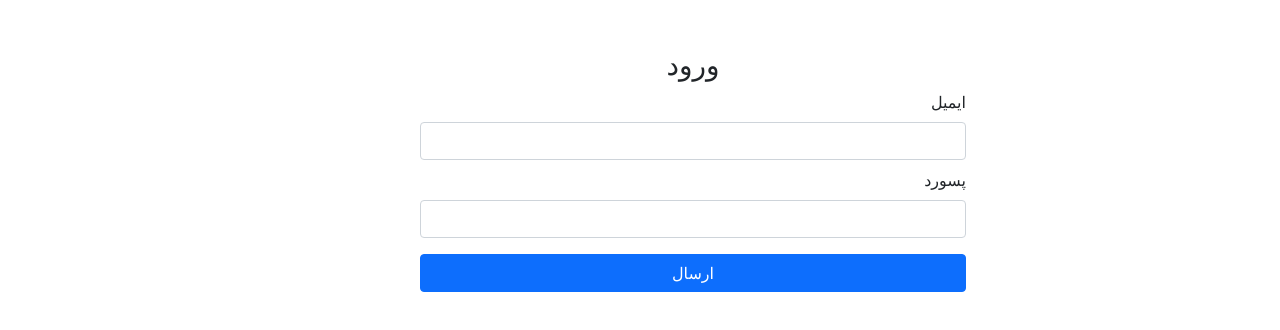
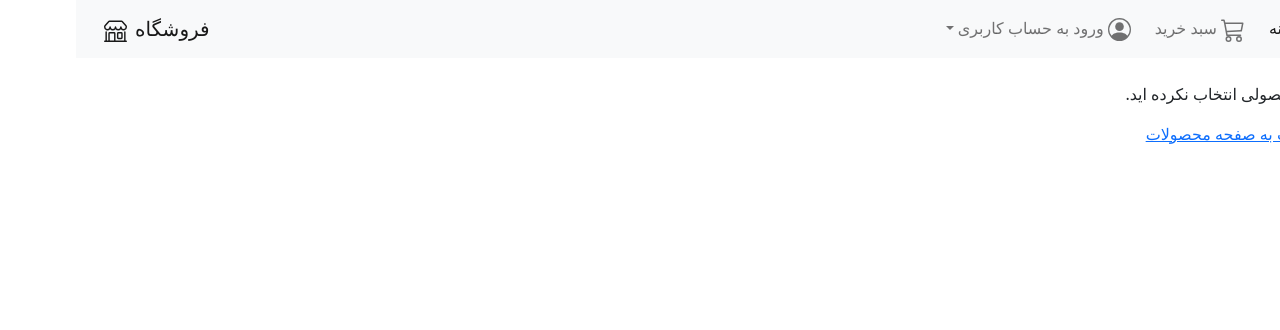
Before and after one commit to adibsadeghi1993/redux-toolkit-bootstrap, a React (Create React App) app: page /cartItems in a window 1280 px wide. Shown: the top 330 px of the page. Built offline with nearby package versions, Linux system fonts and the light colour scheme.

Commit message:
total price was calculated

```diff
--- a/db.json
+++ b/db.json
@@ -5,8 +5,8 @@
             "title":"ساعت",
             "description":"ساعت مچی مردانه",
             "discount":"50%",
-            "mainPrice":"180",
-            "dPrice":"120",
+            "mainPrice":180,
+            "dPrice":120,
             "src":"imageone",
             "category":"electonic"
 
@@ -16,8 +16,8 @@
             "title":"ساعت",
             "description":"ساعت مچی مردانه",
             "discount":"35%",
-            "mainPrice":"65",
-            "dPrice":"36",
+            "mainPrice":65,
+            "dPrice":36,
             "src":"imagetow",
             "category":"electonic"
 
@@ -27,8 +27,8 @@
             "title":"ساعت",
             "description":"ساعت مچی مردانه",
             "discount":"12%",
-            "mainPrice":"49",
-            "dPrice":"23",
+            "mainPrice":49,
+            "dPrice":23,
             "src":"imagethree",
             "category":"electonic"
 
@@ -38,8 +38,8 @@
             "title":"کفش",
             "description":"کفش اسپرت پیاده روی",
             "discount":"60%",
-            "mainPrice":"85",
-            "dPrice":"73",
+            "mainPrice":85,
+            "dPrice":73,
             "src":"imagefour",
             "category":"electonic"
 
@@ -49,8 +49,8 @@
             "title":"کفش",
             "description":"کفش اسپرت پیاده روی",
             "discount":"50%",
-            "mainPrice":"25",
-            "dPrice":"15",
+            "mainPrice":25,
+            "dPrice":15,
             "src":"imagefive",
             "category":"sport"
 
@@ -60,8 +60,8 @@
             "title":"کفش",
             "description":"کفش اسپرت پیاده روی",
             "discount":"50%",
-            "mainPrice":"95",
-            "dPrice":"43",
+            "mainPrice":95,
+            "dPrice":43,
             "src":"imagesix",
             "category":"sport"
 
@@ -71,8 +71,8 @@
             "title":"لپ تاپ",
             "description":"لپ تاپ اصل با گارانتی",
             "discount":"70%",
-            "mainPrice":"63",
-            "dPrice":"33",
+            "mainPrice":63,
+            "dPrice":33,
             "src":"imageseven",
             "category":"sport"
 
@@ -82,8 +82,8 @@
             "title":"لپ تاپ",
             "description":"لپ تاپ اصل با گارانتی",
             "discount":"50%",
-            "mainPrice":"79",
-            "dPrice":"26",
+            "mainPrice":79,
+            "dPrice":26,
             "src":"imageeight",
             "category":"sport"
 
@@ -93,8 +93,8 @@
             "title":"لپ تاپ",
             "description":"لپ تاپ اصل با گارانتی",
             "discount":"50%",
-            "mainPrice":"80",
-            "dPrice":"65",
+            "mainPrice":80,
+            "dPrice":65,
             "src":"imagenie",
             "category":"اسپرت"
 
--- a/src/App.js
+++ b/src/App.js
@@ -10,6 +10,7 @@ import { useDispatch} from "react-redux"
 import { getDataFromLocalStorage } from "./services/AuthServices";
 import { loginByLocalStorage } from "./redux/reducers/AuthReducer";
 import Test from "./components/Range";
+import CartItems from "./components/cartitems/CartItems";
 
 
 function App() {
@@ -24,7 +25,7 @@ function App() {
      <Route path="/" element={<Home />}/>
      <Route path="/signup" element={<Signup />}/>
      <Route path="/login" element={<Login />}/>
-     <Route path="/cartItems" element={<Login />}/>
+     <Route path="/cartItems" element={<CartItems />}/>
      </Routes>
 
     </div>
--- a/src/components/Layout/Header.js
+++ b/src/components/Layout/Header.js
@@ -67,7 +67,7 @@ const Header = () => {
                 </Link>
               </li>
               <li className="nav-item ms-2">
-                <Link className="nav-link" to="/">
+                <Link className="nav-link" to="/cartItems">
                   <span className="position-relative">
                     <svg
                       xmlns="http://www.w3.org/2000/svg"
--- a/src/components/cartitems/CartItem.js
+++ b/src/components/cartitems/CartItem.js
@@ -1,4 +1,5 @@
 import React from 'react'
+
 import watch1 from "../../assets/ساعت هوشمند شیاومی.jpg";
 import watch2 from "../../assets/ساعت 5.jpg";
 import watch3 from "../../assets/ساعت4.jpg";
@@ -24,7 +25,8 @@ const images = [
 
 const CartItem = ({id,desc,mainPrice,dPrice}) => {
     return (
-        <div class="card">
+        <div>
+            <div class="card">
             <div class="product_container mb-2 d-flex justify-content-center ">
               <img
                 style={{ width: "60%" }}
@@ -51,7 +53,17 @@ const CartItem = ({id,desc,mainPrice,dPrice}) => {
                 <span>تومان</span>
               </p>
             </div>
+            <div className="mt-1 mb-1 d-flex justify-content-center">
+                <span><svg xmlns="http://www.w3.org/2000/svg" width="30" height="30" fill="currentColor" class="bi bi-plus-square-fill" viewBox="0 0 16 16">
+  <path d="M2 0a2 2 0 0 0-2 2v12a2 2 0 0 0 2 2h12a2 2 0 0 0 2-2V2a2 2 0 0 0-2-2H2zm6.5 4.5v3h3a.5.5 0 0 1 0 1h-3v3a.5.5 0 0 1-1 0v-3h-3a.5.5 0 0 1 0-1h3v-3a.5.5 0 0 1 1 0z"/>
+</svg></span>
+<span className="px-4">1</span>
+<span><svg xmlns="http://www.w3.org/2000/svg" width="30" height="30" fill="currentColor" class="bi bi-dash-square-fill" viewBox="0 0 16 16">
+  <path d="M2 0a2 2 0 0 0-2 2v12a2 2 0 0 0 2 2h12a2 2 0 0 0 2-2V2a2 2 0 0 0-2-2H2zm2.5 7.5h7a.5.5 0 0 1 0 1h-7a.5.5 0 0 1 0-1z"/>
+</svg></span>
+            </div>
           </div>
+        </div>
     )
 }
 
--- /dev/null
+++ b/src/components/cartitems/CartItems.css
@@ -0,0 +1,11 @@
+.checkout{
+    width: 100% !important;
+
+
+}
+
+@media(min-width:768px){
+    .checkout{
+        width: 50% !important;
+    }
+}
--- a/src/components/cartitems/CartItems.js
+++ b/src/components/cartitems/CartItems.js
@@ -1,17 +1,54 @@
 import React from "react";
 import CartItem from "./CartItem";
 import { useSelector } from "react-redux";
-
+import Header from "../Layout/Header";
+import { Link } from "react-router-dom";
+import "./CartItems.css"
 
 const CartItems = () => {
+
   const { cartItems } = useSelector((state) => state.products);
+
+  const totalPrice=cartItems.reduce((a,c)=>a+c.dPrice,0)
+  console.log(totalPrice)
   return (
     <div>
-      {cartItems.map((item) => {
-        return (
-          <CartItem key={item.id} dPrice={item.dPrice} id={item.id} desc={item.description} mainPrice={item.mainPrice}/>
-        );
-      })}
+      <Header />
+     <div className="container-xxl px-md-4 mt-4">
+     {cartItems.length === 0 ? (
+        <div>
+            <p>شما محصولی انتخاب نکرده اید.</p>
+            <Link to="/"><span>بازشگت به صفحه محصولات</span></Link>
+        </div>
+      ) : (
+        <div className="row gx-3 row-cols-sm-2 row-cols-md-4 row-cols-lg-5 px-3">
+          {cartItems.map((item) => {
+            return (
+              <CartItem
+                key={item.id}
+                dPrice={item.dPrice}
+                id={item.id}
+                desc={item.description}
+                mainPrice={item.mainPrice}
+              />
+            );
+          })}
+        </div>
+      )}
+      {cartItems.length>0? <div className="px-3 mt-4">
+        <div class="card  checkout text-center">
+  <div class="card-header">
+    تسویه حساب
+  </div>
+  <div class="card-body">
+    <h5 class="card-title">مجموع قیمت ها:{totalPrice}</h5>
+    <p class="card-text">With supporting text below as a natural lead-in to additional content.</p>
+    <a href="/" class="btn btn-primary">Go somewhere</a>
+  </div>
+
+</div>
+      </div>:null}
+     </div>
     </div>
   );
 };
```
